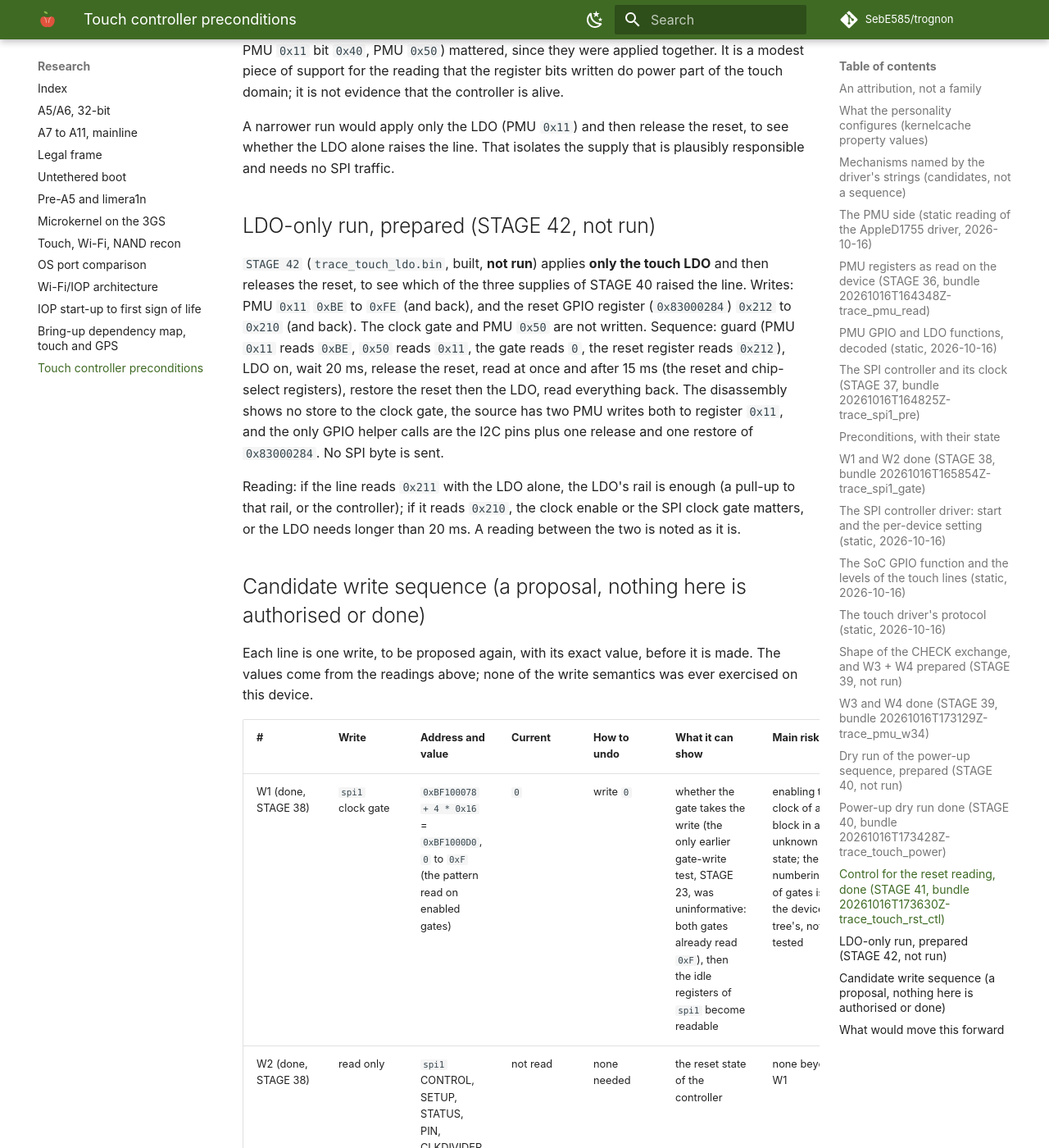
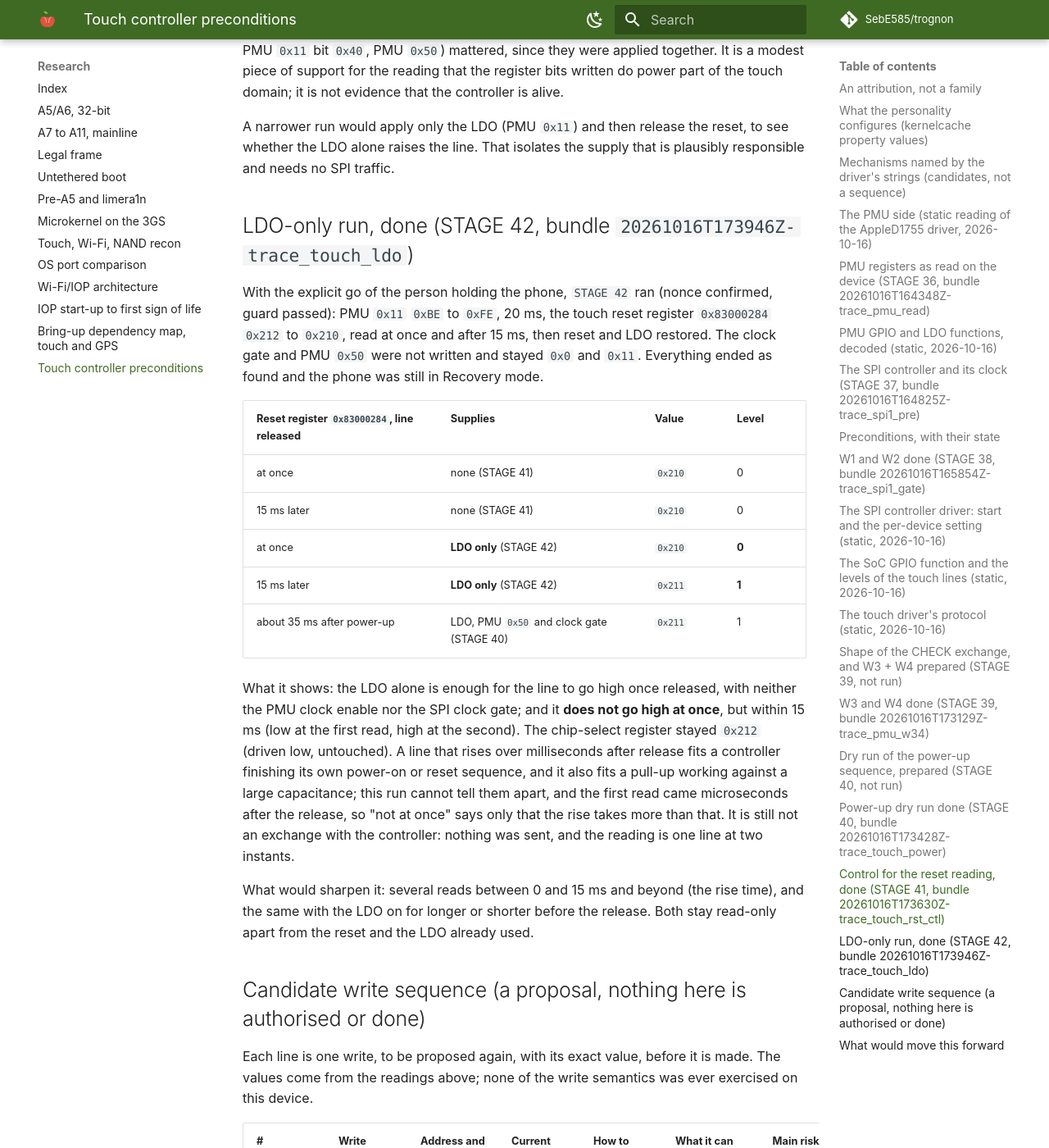
Before and after one commit to SebE585/trognon, an MkDocs documentation site: the page built from docs/research/2026-10-16-touch-n88-preconditions.md, in a window 1280 px wide and 1400 px high, scrolled down 16580 px. Shown: the whole window at 82% size. Built offline with MkDocs 1.6.1 and Material for MkDocs 9.7.7, drawn with Linux system fonts in a browser that asks for light colours; comment, search, counter and statistics services are not loaded.

Commit message:
hardware: LDO-only run (STAGE 42), the released reset line rises within 15 ms with the LDO alone

```diff
--- a/docs/research/2026-10-16-touch-n88-preconditions.md
+++ b/docs/research/2026-10-16-touch-n88-preconditions.md
@@ -503,19 +503,29 @@ reading that the register bits written do power part of the touch domain; it is
 A narrower run would apply only the LDO (PMU `0x11`) and then release the reset, to see whether the LDO alone raises the line. That
 isolates the supply that is plausibly responsible and needs no SPI traffic.
 
-## LDO-only run, prepared (STAGE 42, not run)
+## LDO-only run, done (STAGE 42, bundle `20261016T173946Z-trace_touch_ldo`)
 
-`STAGE 42` (`trace_touch_ldo.bin`, built, **not run**) applies **only the touch LDO** and then releases the reset, to see which of
-the three supplies of STAGE 40 raised the line. Writes: PMU `0x11` `0xBE` to `0xFE` (and back), and the reset GPIO register
-(`0x83000284`) `0x212` to `0x210` (and back). The clock gate and PMU `0x50` are not written. Sequence: guard (PMU `0x11` reads `0xBE`,
-`0x50` reads `0x11`, the gate reads `0`, the reset register reads `0x212`), LDO on, wait 20 ms, release the reset, read at once and
-after 15 ms (the reset and chip-select registers), restore the reset then the LDO, read everything back. The disassembly shows no
-store to the clock gate, the source has two PMU writes both to register `0x11`, and the only GPIO helper calls are the I2C pins plus
-one release and one restore of `0x83000284`. No SPI byte is sent.
+With the explicit go of the person holding the phone, `STAGE 42` ran (nonce confirmed, guard passed): PMU `0x11` `0xBE` to `0xFE`, 20 ms,
+the touch reset register `0x83000284` `0x212` to `0x210`, read at once and after 15 ms, then reset and LDO restored. The clock gate and PMU
+`0x50` were not written and stayed `0x0` and `0x11`. Everything ended as found and the phone was still in Recovery mode.
 
-Reading: if the line reads `0x211` with the LDO alone, the LDO's rail is enough (a pull-up to that rail, or the controller); if it
-reads `0x210`, the clock enable or the SPI clock gate matters, or the LDO needs longer than 20 ms. A reading between the two is noted as
-it is.
+| Reset register `0x83000284`, line released | Supplies | Value | Level |
+|---|---|---|---|
+| at once | none (STAGE 41) | `0x210` | 0 |
+| 15 ms later | none (STAGE 41) | `0x210` | 0 |
+| at once | **LDO only** (STAGE 42) | `0x210` | **0** |
+| 15 ms later | **LDO only** (STAGE 42) | `0x211` | **1** |
+| about 35 ms after power-up | LDO, PMU `0x50` and clock gate (STAGE 40) | `0x211` | 1 |
+
+What it shows: the LDO alone is enough for the line to go high once released, with neither the PMU clock enable nor the SPI clock gate; and it
+**does not go high at once**, but within 15 ms (low at the first read, high at the second). The chip-select register stayed `0x212`
+(driven low, untouched). A line that rises over milliseconds after release fits a controller finishing its own power-on or reset sequence, and
+it also fits a pull-up working against a large capacitance; this run cannot tell them apart, and the first read came microseconds after the
+release, so "not at once" says only that the rise takes more than that. It is still not an exchange with the controller: nothing was sent, and
+the reading is one line at two instants.
+
+What would sharpen it: several reads between 0 and 15 ms and beyond (the rise time), and the same with the LDO on for longer or shorter before the
+release. Both stay read-only apart from the reset and the LDO already used.
 
 ## Candidate write sequence (a proposal, nothing here is authorised or done)
 
```
Also changed, not shown: docs/en/03-hardware-map.md (+2 -1 lines), docs/en/08-evidence.md (+1 -0 lines), docs/snippets/evidence-table.en.md (+1 -0 lines), docs/snippets/evidence-table.fr.md (+1 -0 lines), 4 other files.
